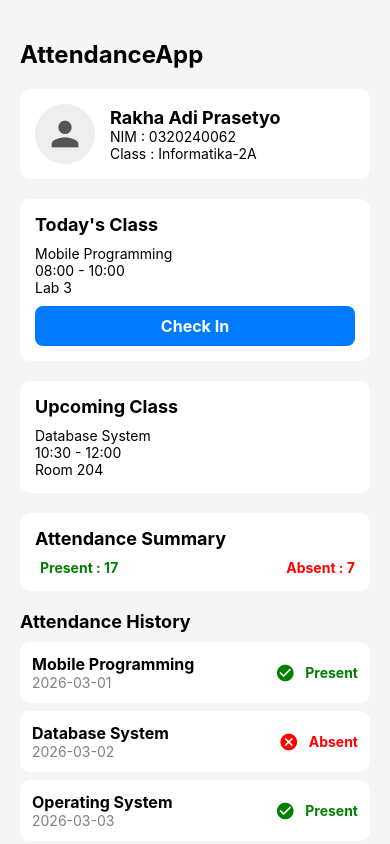
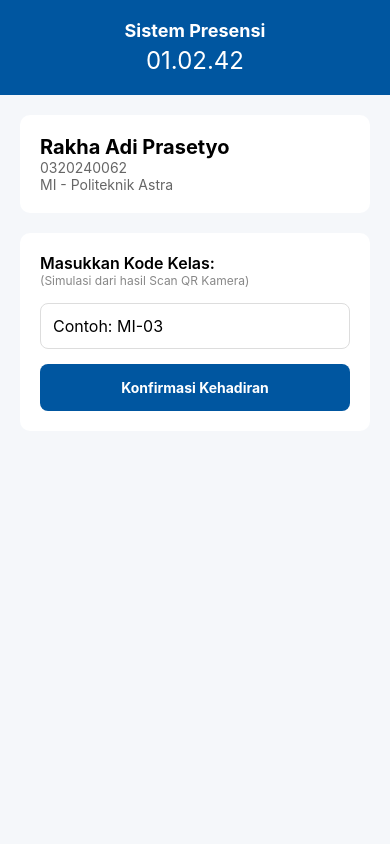
Before and after one commit to Topi-Sekolah/Rakha-Adi-Prasetyo, a React Native app: screen / in a window 390 px wide. Built offline with nearby package versions, Linux system fonts and the light colour scheme.

Commit message:
comite W4PRG6

```diff
--- a/App.js
+++ b/App.js
@@ -1,56 +1,148 @@
-import Home from "./pages/Home";
+import React, { useState, useEffect } from "react";
+import { StyleSheet, Text, View, Button, Platform, TouchableOpacity, TextInput, Image } from "react-native";
+import { SafeAreaView, SafeAreaProvider } from 'react-native-safe-area-context';
+
+// ---------------------------------------------------------
+// 2. CLASS COMPONENT (Stateful & Lifecycle) -> Functional Component
+// Bertugas mengelola memori dan logika
+// ---------------------------------------------------------
 
 export default function App() {
-  return (<Home />);
+  // A. INISIALISASI STATE
+  // 1. MENGGANTI this.state MENJADI useState
+  const [kodeKelas, setKodeKelas] = useState('');
+  const [isHadir, setIsHadir] = useState(false);
+  const [waktuAbsen, setWaktuAbsen] = useState('');
+  const [jamRealtime, setJamRealtime] = useState('Memuat jam...');
+
+  // Data statis tidak butuh state
+  const studentData = {
+    nama: 'Rakha Adi Prasetyo',
+    nim: '0320240062',
+    prodi: 'MI - Politeknik Astra',
+  };
+
+  // 2. MENGGABUNGKAN MOUNTING & UNMOUNTING
+  useEffect(() => {
+    console.log('[MOUNTING] Aplikasi Dibuka (via useEffect). Jam menyala.');
+
+    // Timer berjalan setiap detik
+    const intervalJam = setInterval(() => {
+      const waktu = new Date().toLocaleTimeString('id-ID', {
+        hour: '2-digit',
+        minute: '2-digit',
+        second: '2-digit'
+      });
+      setJamRealtime(waktu);
+    }, 1000);
+
+    // CLEANUP FUNCTION (Berfungsi layaknya componentWillUnmount)
+    return () => {
+      console.log('[UNMOUNTING] Aplikasi Ditutup. Membersihkan interval jam!');
+      clearInterval(intervalJam);
+    };
+  }, []); // <-- ARRAY KOSONG: Dipanggil 1x di awal
+
+  // 3. MENGGANTI componentDidUpdate
+  useEffect(() => {
+    // Hanya bereaksi jika state isHadir berubah menjadi true
+    if (isHadir === true) {
+      console.log(`[UPDATING] Sukses presensi pada pukul: ${waktuAbsen}`);
+    }
+  }, [isHadir, waktuAbsen]); // <-- ARRAY DEPENDENCIES: Pantau variabel ini
+
+  // 4. EVENT HANDLER (Tanpa 'this')
+  const handleAbsen = () => {
+    if (kodeKelas.trim() === '') {
+      alert('Masukkan kode kelas terlebih dahulu!');
+      return;
     }
 
+    // Ubah state secara langsung dengan fungsi setter-nya
+    setIsHadir(true);
+    setWaktuAbsen(jamRealtime);
+  };
 
+  // 5. LANGSUNG RETURN UI (Hapus tulisan render() { ... })
+  return (
+    <SafeAreaProvider>
+      <SafeAreaView style={styles.container}>
+        {/* HEADER DENGAN JAM DIGITAL (Terhubung ke State) */}
+        <View style={styles.header}>
+          <Text style={styles.headerTitle}>Sistem Presensi</Text>
+          {/* Panggil state langsung tanpa this.state */}
+          <Text style={styles.clockText}>{jamRealtime}</Text>
+        </View>
 
+        {/* Panggil variabel langsung tanpa this.studentData */}
+        <KartuProfil student={studentData} />
 
+        {/* SEKSI PRESENSI (CONDITIONAL RENDERING) */}
+        <View style={styles.actionSection}>
+          {isHadir ? (
+            <View style={styles.successCard}>
+              <Image
+                source={{ uri: 'https://cdn-icons-png.flaticon.com/512/190/190411.png' }}
+                style={styles.successIcon}
+              />
+              <Text style={styles.successText}>Presensi Berhasil!</Text>
+              <Text style={styles.timeText}>Tercatat pada: {waktuAbsen} WIB</Text>
+              <Text style={styles.codeText}>Kode Terverifikasi: {kodeKelas}</Text>
+            </View>
+          ) : (
+            <View style={styles.inputCard}>
+              <Text style={styles.instructionText}>Masukkan Kode Kelas:</Text>
+              <Text style={styles.noteText}>(Simulasi dari hasil Scan QR Kamera)</Text>
 
-// import { StyleSheet, View } from 'react-native';
+              <TextInput
+                style={styles.input}
+                placeholder="Contoh: MI-03"
+                value={kodeKelas}
+                // Jauh lebih ringkas dari sebelumnya!
+                onChangeText={setKodeKelas}
+                autoCapitalize="characters"
+              />
 
-// export default function App() {
-//   return (
-//     <View style={styles.container}>
-//       <View style={styles.red}></View>
-//       <View style={styles.blue}></View>
-//       <View style={styles.green}></View>
-//       <View style={styles.orange}></View>
-//     </View>
-//   );
-// }
+              {/* Panggil fungsi handle tanpa this */}
+              <TouchableOpacity style={styles.buttonSubmit} onPress={handleAbsen}>
+                <Text style={styles.buttonText}>Konfirmasi Kehadiran</Text>
+              </TouchableOpacity>
+            </View>
+          )}
+        </View>
+      </SafeAreaView>
+    </SafeAreaProvider>
+  );
+}
 
-// const styles = StyleSheet.create({
-//   container: {
-//     flex: 1,
-//     backgroundColor: '#fff',
-//     alignItems: 'top',
-//     justifyContent: 'top',
-//     flexDirection : 'row',
-//   },
+// Komponen Pembantu (Stateless)
+const KartuProfil = ({ student }) => (
+  <View style={styles.profileCard}>
+    <Text style={styles.profileName}>{student.nama}</Text>
+    <Text style={styles.profileDetail}>{student.nim}</Text>
+    <Text style={styles.profileDetail}>{student.prodi}</Text>
+  </View>
+);
 
-//   red : {
-//     width : 50,
-//     height : 20,
-//     backgroundColor : 'red'
-//   },
-
-//   blue : {
-//     width : 120,
-//     height : 40,
-//     backgroundColor : 'blue'
-//   },
-
-//   green : {
-//     width : 120,
-//     height : 80,
-//     backgroundColor : 'green'
-//   },
-
-//   orange : {
-//     width : 120,
-//     height : 150,
-//     backgroundColor : 'orange'
-//   }
-// });
+// Style tetap sama seperti instruksi Anda (TIDAK BERUBAH)
+const styles = StyleSheet.create({
+  container: { flex: 1, backgroundColor: '#F5F7FA' },
+  header: { padding: 20, backgroundColor: '#0056A0', alignItems: 'center' },
+  headerTitle: { color: '#FFF', fontSize: 18, fontWeight: 'bold' },
+  clockText: { color: '#FFF', fontSize: 24, marginTop: 5 },
+  profileCard: { margin: 20, padding: 20, backgroundColor: '#FFF', borderRadius: 10, elevation: 3 },
+  profileName: { fontSize: 20, fontWeight: 'bold' },
+  profileDetail: { fontSize: 14, color: '#666' },
+  actionSection: { paddingHorizontal: 20 },
+  inputCard: { padding: 20, backgroundColor: '#FFF', borderRadius: 10, elevation: 3 },
+  instructionText: { fontSize: 16, fontWeight: '600' },
+  noteText: { fontSize: 12, color: '#888', marginBottom: 15 },
+  input: { borderWidth: 1, borderColor: '#DDD', padding: 12, borderRadius: 8, fontSize: 16, marginBottom: 15 },
+  buttonSubmit: { backgroundColor: '#0056A0', padding: 15, borderRadius: 8, alignItems: 'center' },
+  buttonText: { color: '#FFF', fontWeight: 'bold' },
+  successCard: { padding: 20, backgroundColor: '#E8F5E9', borderRadius: 10, alignItems: 'center' },
+  successIcon: { width: 60, height: 60, marginBottom: 10 },
+  successText: { fontSize: 18, fontWeight: 'bold', color: '#2E7D32' },
+  timeText: { fontSize: 14, color: '#444' },
+  codeText: { fontSize: 12, color: '#666', marginTop: 5 }
+});
```
Also changed, not shown: package.json (+5 -2 lines), pages/ClassLifeCycle.js (added, +116 -0 lines), pages/Components.js (added, +70 -0 lines), 1 other file (tests, documents, lock files or other folders). Lines whose indentation alone changed are shown as unchanged.
